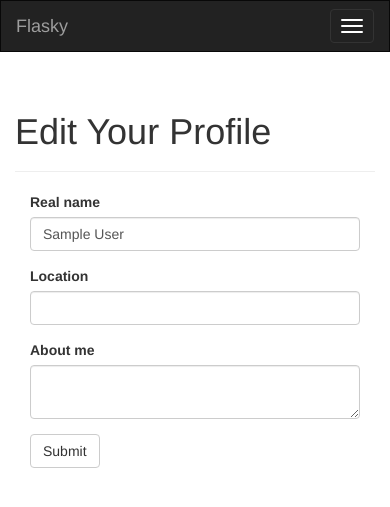
After one commit to apengok/flask_tutor, a Flask app: page /edit-profile in a window 390 px wide. The commit adds this page. Shown: the top 507 px of the page. Run offline with Flask 2, Linux system fonts and the light colour scheme; the visitor is signed in with stand-in values (Sample User, id 1); data comes from the database, SQL or seed files in the repository; both versions use the stored data as it was after the commit; some libraries are stand-ins or nearby versions.

Commit message:
charpter 12 pagiantion

```diff
--- a/app/__init__.py
+++ b/app/__init__.py
@@ -5,6 +5,7 @@ from flask_mail import Mail
 from flask_moment import Moment
 from flask_sqlalchemy import SQLAlchemy
 from flask_login import LoginManager
+from flask_pagedown import PageDown
 #from flask.ext.openid import OpenID
 from config import config
 
@@ -12,10 +13,12 @@ bootstrap = Bootstrap()
 mail = Mail()
 moment = Moment()
 db = SQLAlchemy()
+pagedown = PageDown()
 
 login_manager = LoginManager()
 login_manager.session_protection = 'strong'
 login_manager.login_view = 'auth.login'
+
 
 def create_app(config_name):
 
@@ -28,6 +31,7 @@ def create_app(config_name):
     moment.init_app(app)
     db.init_app(app)
     login_manager.init_app(app)
+    pagedown.init_app(app)
 
     from .main import main as main_blueprint
     app.register_blueprint(main_blueprint)
--- a/app/decorators.py
+++ b/app/decorators.py
@@ -10,7 +10,7 @@ def permission_required(permission):
         def decorated_function(*args,**kwargs):
             if not current_user.can(permission):
                 abort(403)
-           return f(*args,**kwargs)
+            return f(*args,**kwargs)
         return decorated_function
     return decorator
 
--- a/app/main/forms.py
+++ b/app/main/forms.py
@@ -1,7 +1,45 @@
 from flask_wtf import Form
-from wtforms import StringField,SubmitField
-from wtforms.validators import Required
+from wtforms import StringField,TextAreaField,BooleanField,SelectField,SubmitField
+from wtforms.validators import Required,Length,Email,Regexp
+from wtforms import ValidationError
+from ..models import Role,User
 
 class NameForm(Form):
     name = StringField('What is your name?',validators=[Required()])
     submit = SubmitField('Submit')
+
+class EditProfileForm(Form):
+    name = StringField('Real name',validators=[Length(0,60)])
+    location = StringField('Location',validators=[Length(0,64)])
+    about_me = TextAreaField('About me')
+    submit = SubmitField('Submit')
+
+class EditProfileAdminForm(Form):
+    email = StringField('Email',validators=[Required(),Length(1,64),Email()])
+    username = StringField('Username',validators=[Required(),Length(1,64),Regexp('^[A-Za-z0-9_.]*$',0,'Usernames must have only letters,'
+        'numbers,dots or underscores')])
+    confirmed = BooleanField('Confirmed')
+    role = SelectField('Role',coerce=int)
+    name = StringField('Real name',validators=[Length(0,64)])
+    location = StringField('Location',validators=[Length(0,64)])
+    about_me = TextAreaField('About me')
+    submit = SubmitField('Submit')
+
+    def __init__(self,user,*args,**kwargs):
+        super(EditProfileAdminForm,self).__init__(*args,**kwargs)
+        self.role.choices = [(role.id,role.name) for role in Role.query.order_by(Role.name).all()]
+        self.user = user
+
+    def validate_email(self,field):
+        if field.data != self.user.email and \
+               User.query.filter_by(email=field.data).first():
+            raise ValidationError('Email already registered.')
+
+    def validate_username(self,field):
+        if field.data != self.user.username and \
+                User.query.filter_by(username=field.data).first():
+            raise ValidationError('Username already in use.')
+
+class PostForm(Form):
+    body = TextAreaField("what's on your mind?",validators=[Required()])
+    submit = SubmitField('Submit')
--- a/app/main/views.py
+++ b/app/main/views.py
@@ -1,17 +1,74 @@
 from datetime import datetime
-from flask import render_template,session,redirect,url_for
+from flask import render_template,session,redirect,url_for,abort,flash,request,current_app
+from flask_login import login_required,current_user
 from .import main
-from .forms import NameForm
+from .forms import EditProfileForm,EditProfileAdminForm,PostForm
 from .. import db
-from ..models import User
+from ..models import User,Role,Permission,Post
+from ..decorators import admin_required
 
 @main.route('/',methods = ['GET','POST'])
 def index():
-    form = NameForm()
+    form = PostForm()
+    if current_user.can(Permission.WRITE_ARTICLES) and \
+            form.validate_on_submit():
+        post = Post(body=form.body.data,author=current_user._get_current_object())
+        db.session.add(post)
+        return redirect(url_for('.index'))
+    page = request.args.get('page',1,type=int)
+    pagination = Post.query.order_by(Post.timestamp.desc()).paginate(page,
+            per_page=current_app.config['FLASKY_POSTS_PER_PAGE'],error_out=False)
+    posts = pagination.items
+    return render_template('index.html',form=form,posts=posts,pagination=pagination)
+
+
+@main.route('/user/<username>')
+def user(username):
+    user = User.query.filter_by(username=username).first_or_404()
+    page = request.args.get('page',1,type=int)
+    pagination = user.posts.order_by(Post.timestamp.desc()).paginate(page,
+            per_page=current_app.config['FLASKY_POSTS_PER_PAGE'],error_out=False)
+    posts = pagination.items
+    return render_template('user.html',user=user,posts=posts,pagination=pagination)
+
+@main.route('/edit-profile',methods=['GET','POST'])
+@login_required
+def edit_profile():
+    form = EditProfileForm()
     if form.validate_on_submit():
-        return redirect(url_for('.index'))
-    return render_template('index.html',
-            form=form,name=session.get('name'),
-            known=session.get('known',False),
-            current_time=datetime.utcnow()
-            )
+        current_user.name = form.name.data
+        current_user.location = form.location.data
+        current_user.about_me = form.about_me.data
+        db.session.add(current_user)
+        flash('Your profile has been updated.')
+        return redirect(url_for('.user',username=current_user.username))
+    form.name.data = current_user.name
+    form.location.data = current_user.location
+    form.about_me.data = current_user.about_me
+    return render_template('edit_profile.html',form=form)
+
+@main.route('/edit-profile/<int:id>',methods=['GET','POST'])
+@login_required
+@admin_required
+def edit_profile_admin(id):
+    user = User.query.get_or_404(id)
+    form = EditProfileAdminForm(user=user)
+    if form.validate_on_submit():
+        user.email = form.email.data
+        user.username = form.username.data
+        user.confirmed = form.confirmed.data
+        user.role = Role.query.get(form.role.data)
+        user.name = form.name.data
+        user.location = form.location.data
+        user.about_me = form.about_me.data
+        db.session.add(user)
+        flash('The profile has been updated')
+        return redirect(url_for('.user',username=user.username))
+    form.email.data = user.email
+    form.username.data = user.username
+    form.confirmed.data = user.confirmed
+    form.role.data = user.role_id
+    form.name.data = user.name
+    form.location.data = user.location
+    form.about_me = user.about_me
+    return render_template('edit_profile.html',form=form,user=user)
--- a/app/templates/base.html
+++ b/app/templates/base.html
@@ -4,8 +4,9 @@
 
 {% block head %}
 {{ super() }}
-<link rel="shortcut icon" href="{{ url_for('static',filename='favicon.ico') }}" type="image/x-icon">
-<link rel="icon" href="{{ url_for('static',filename='favicon.ico') }}" type="image/x-icon">
+<link rel="shortcut icon" href="{{ url_for('static', filename='favicon.ico') }}" type="image/x-icon">
+<link rel="icon" href="{{ url_for('static', filename='favicon.ico') }}" type="image/x-icon">
+<link rel="stylesheet" type="text/css" href="{{ url_for('static', filename='styles.css') }}">
 {% endblock %}
 
 {% block navbar %}
@@ -20,14 +21,20 @@
             </button>
             <a class="navbar-brand" href="{{ url_for('main.index') }}">Flasky</a>
         </div>
-        <div class="navbar-collapse collapse>
+        <div class="navbar-collapse collapse">
             <ul class="nav navbar-nav">
                 <li><a href="{{ url_for('main.index') }}">Home</a></li>
+                {% if current_user.is_authenticated %}
+                <li><a href="{{ url_for('main.user', username=current_user.username) }}">Profile</a></li>
+                {% endif %}
             </ul>
             <ul class="nav navbar-nav navbar-right">
                 {% if current_user.is_authenticated %}
                 <li class="dropdown">
-                    <a href="#" class="dropdown-toggle" data-toggle="dropdown">Accout<b class="caret"></b></a>
+                    <a href="#" class="dropdown-toggle" data-toggle="dropdown">
+                        <img src="{{ current_user.gravatar(size=18) }}">
+                        Account <b class="caret"></b>
+                    </a>
                     <ul class="dropdown-menu">
                         <li><a href="{{ url_for('auth.change_password') }}">Change Password</a></li>
                         <li><a href="{{ url_for('auth.change_email_request') }}">Change Email</a></li>
@@ -56,7 +63,7 @@
 </div>
 {% endblock %}
 
-{% block script %}
+{% block scripts %}
 {{ super() }}
 {{ moment.include_moment() }}
 {% endblock %}
--- /dev/null
+++ b/app/templates/edit_profile.html
@@ -0,0 +1,13 @@
+{% extends "base.html" %}
+{% import "bootstrap/wtf.html" as wtf %}
+
+{% block title %}Flasky - Edit Profile{% endblock %}
+
+{% block page_content %}
+<div class="page-header">
+    <h1>Edit Your Profile</h1>
+</div>
+<div class="col-md-4">
+    {{ wtf.quick_form(form) }}
+</div>
+{% endblock %}
--- a/config.py
+++ b/config.py
@@ -20,6 +20,7 @@ class Config:
     FLASKY_MAIL_SUBJECT_PREFIX = '[Flasky]'
     FLASKY_MAIL_SENDER = 'Flasky Admin <apengok@163.com>'
     FLASKY_ADMIN = os.environ.get('FLASKY_ADMIN')
+    FLASKY_POSTS_PER_PAGE = 20
 
     @staticmethod
     def init_app(app):
--- a/manage.py
+++ b/manage.py
@@ -1,7 +1,7 @@
 #!/usr/bin/env python
 import os
 from app import create_app,db
-from app.models import User,Role,Permission
+from app.models import User,Role,Permission,Post
 from flask_script import Manager,Shell
 from flask_migrate import Migrate,MigrateCommand
 
@@ -10,7 +10,7 @@ manager = Manager(app)
 migrate = Migrate(app,db)
 
 def make_shell_context():
-    return dict(app=app,db=db,User=User,Role=Role,Permission=Permission)
+    return dict(app=app,db=db,User=User,Role=Role,Permission=Permission,Post=Post)
 manager.add_command("shell",Shell(make_context=make_shell_context))
 manager.add_command('db',MigrateCommand)
 
```
Also changed, not shown: app/auth/views.py (+4 -3 lines), app/models.py (+73 -5 lines), app/static/styles.css (added, +41 -0 lines), app/templates/_macros.html (added, +29 -0 lines), app/templates/_posts.html (added, +16 -0 lines), app/templates/index.html (+13 -0 lines), app/templates/user.html (+39 -16 lines), migrations/versions/7ea3fa82af68_initial_migration.py (added, +40 -0 lines), migrations/versions/81c185e056b7_.py (added, +37 -0 lines), data-dev.sqlite.
